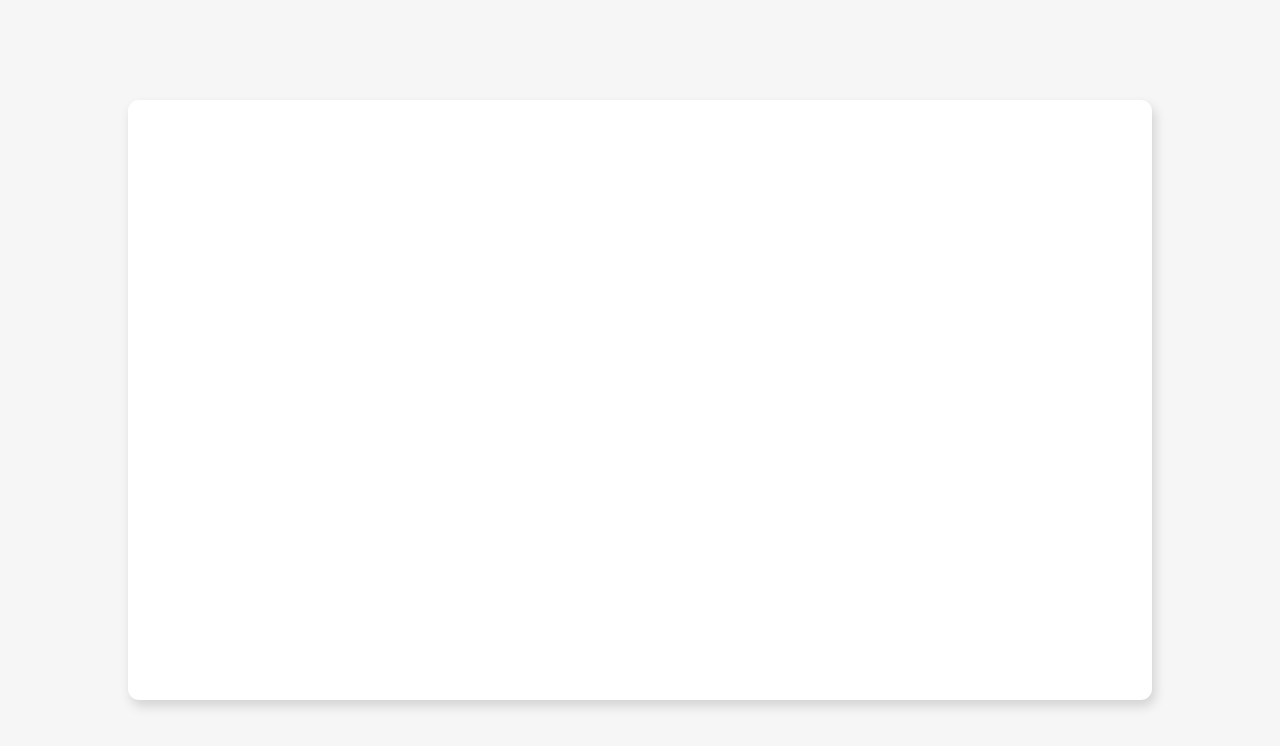
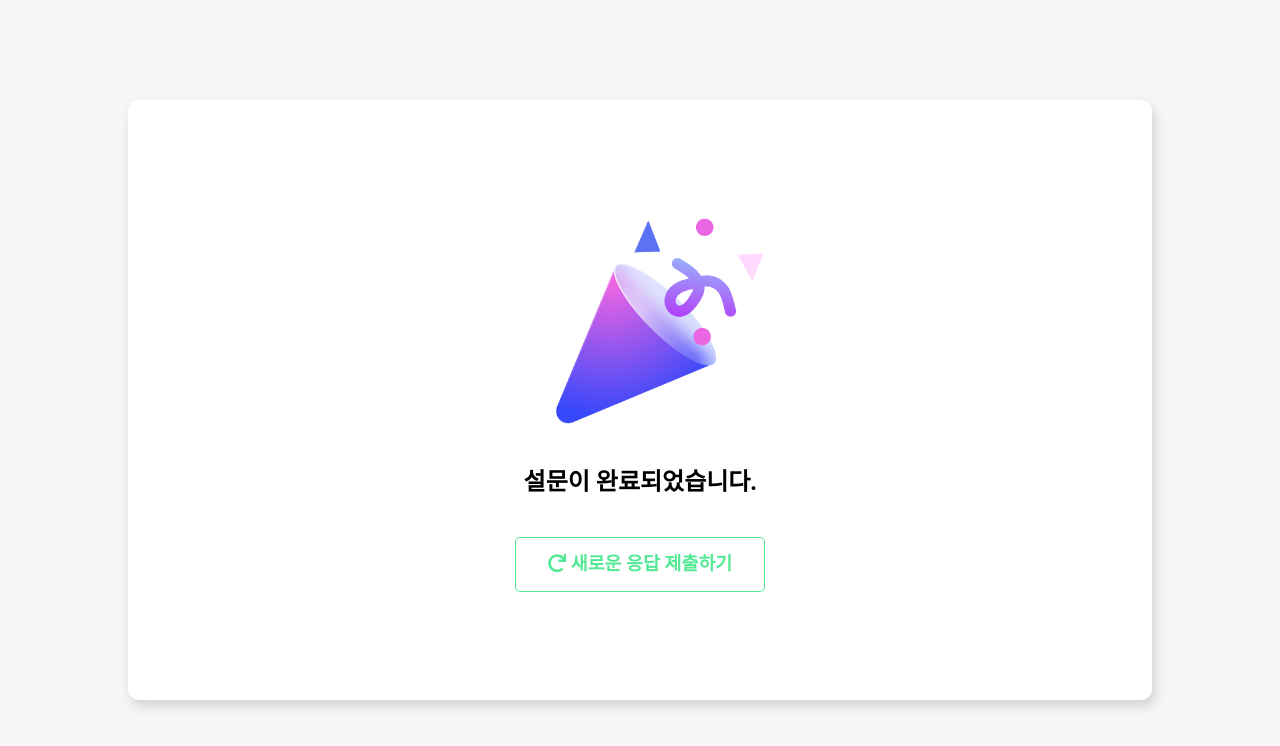
Before and after one commit to hotteokButler/newTIL, a React (Vite) app in the folder react/survey_pie/: page /done/1 in a window 1280 px wide. Before the commit this address had no page. Shown: the top 746 px of the page. Built offline with nearby package versions, Linux system fonts and the light colour scheme.

Commit message:
Add : 새로운 응답 제출하기
- 클릭시 해당하는 surveyId 값이 필요하기 때문에 parh param으로 전달

```diff
--- a/react/survey_pie/src/App.jsx
+++ b/react/survey_pie/src/App.jsx
@@ -15,7 +15,7 @@ function App() {
             {/* 분리하게되면 부모 route 기준으로 usenavigate 상대 경로 지정 가능 */}
             <Route path=":step" element={<SurveyPage />} />
           </Route>
-          <Route path="/done" element={<CompletionPage />} />
+          <Route path="/done/:surveyId" element={<CompletionPage />} />
         </Routes>
       </CS.SurveyPiePageWrapper>
     </CS.SurveyPieWrapper>
--- a/react/survey_pie/src/pages/CompletionPage/index.jsx
+++ b/react/survey_pie/src/pages/CompletionPage/index.jsx
@@ -1,9 +1,14 @@
 import { FaRedo } from 'react-icons/fa';
+import { useNavigate } from 'react-router-dom';
 
 import congrats from '../../assets/images/congrats.png';
+import useSurveyId from '../../hooks/useSurveyId';
 import * as S from './CompletionPage.styled';
 
 export default function CompletionPage() {
+  const surveyId = useSurveyId();
+  const navigate = useNavigate();
+
   return (
     <S.CompletionPageWrapper>
       <S.CompletionPageInner>
@@ -11,7 +16,12 @@ export default function CompletionPage() {
           <img src={congrats} alt="" />
           <S.CompletionMidText>설문이 완료되었습니다.</S.CompletionMidText>
         </S.CompletionImgCon>
-        <S.ReloadButton type="TERTIARY">
+        <S.ReloadButton
+          type="TERTIARY"
+          onClick={() => {
+            navigate(`/survey/${surveyId}/0`);
+          }}
+        >
           <FaRedo /> 새로운 응답 제출하기
         </S.ReloadButton>
       </S.CompletionPageInner>
```
